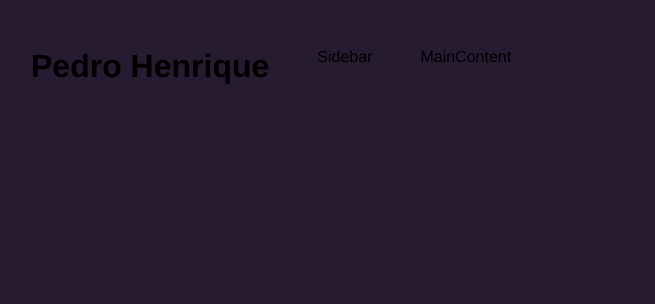
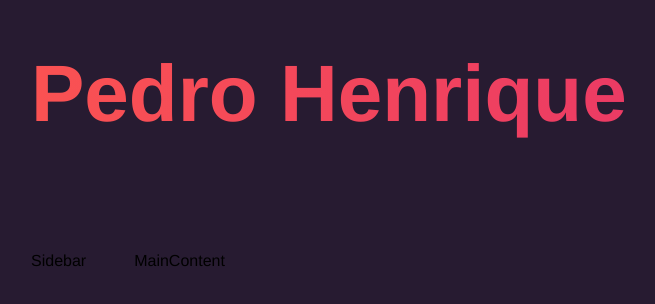
Before and after one commit to pedrohenrique-23/my-portfolio-react-sass, a React (Vite) app in the folder my-portfolio-react/: page / in a window 1280 px wide. Shown: the top 304 px of the page, without its empty margins (17-672 px from the left). Built offline with nearby package versions, Linux system fonts and the light colour scheme.

Commit message:
feat: styled title

```diff
--- a/my-portfolio-react/src/styles/components/app.sass
+++ b/my-portfolio-react/src/styles/components/app.sass
@@ -5,3 +5,11 @@
     flex-wrap: wrap
     padding: 3rem
     gap: 3rem
+
+    h1
+        width: 100%
+        font-size: 5rem
+        margin-bottom: 4rem
+        background: variables.$gradient
+        -webkit-background-clip: text
+        -webkit-text-fill-color: transparent
```
